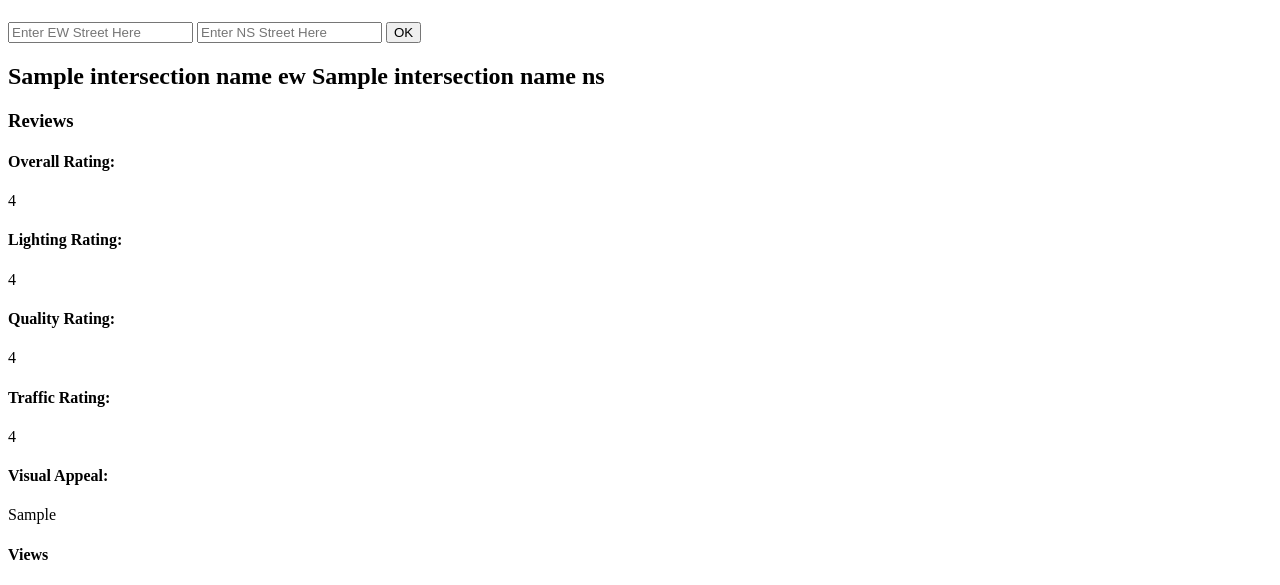
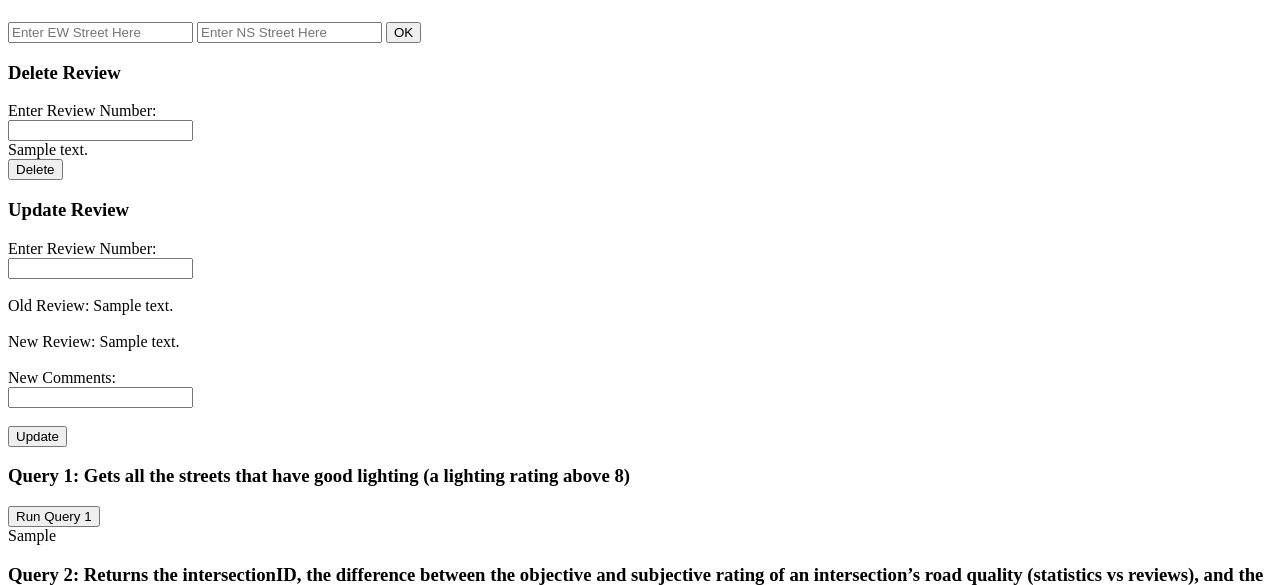
Before and after one commit to SmitPurohit/IlliniIntersections, a Flask app: template templates/index.html in a window 1280 px wide. Shown: the part 58-643 px from the top of the page. Run offline with Flask 2, Linux system fonts and the light colour scheme; the template is opened without the code that fills it: most values are stand-ins (such as "Sample title", 1, 10 or a date in 2020).

Commit message:
Shows updating reviews now

```diff
--- a/server.py
+++ b/server.py
@@ -7,7 +7,7 @@ app.config['SECRET_KEY'] = 'thecodex'
 
 # GARY HIGHWAY(ew) x NEAL SHORE(ns)
 
-@app.route('/home', methods=['POST', 'GET'])
+@app.route('/', methods=['POST', 'GET'])
 def home():
     if request.method == 'POST':
         # Insert Reviews
@@ -25,8 +25,10 @@ def home():
         if "update_submit" in request.form:
             review_number = request.form.get('reviewNumber')
             new_comment = request.form.get('updateField')
-            update_review(review_number, new_comment)
-            return render_template('index.html')
+            oldReview, newReview = update_review(review_number, new_comment)
+            return render_template('index.html',
+                                    reviewUpdateNew = newReview,
+                                    reviewUpdateOld = oldReview)
 
         # Delete Reviews
         if "delete_submit" in request.form:
@@ -45,6 +47,7 @@ def home():
         # show intersection and info given streets
         street_ew = request.form['ew']
         street_ns = request.form['ns']
+
         intersectionID, comments, overallRating, visualAppeal, lightingRating, qualityRating, trafficRating, views = get_intersection_info(street_ew, street_ns)
         return render_template('index.html',
                                 IntersectionNameEW=street_ew + ' &',
@@ -55,11 +58,12 @@ def home():
                                 lightingRating = lightingRating,
                                 qualityRating = qualityRating,
                                 trafficRating = trafficRating,
-                                viewURL = views
+                                viewURL = views,
+                                display="display:''"
                                 )
 
     else:
-        return render_template('index.html')
+        return render_template('index.html',display="display:none")
 
 
 @app.route('/signup')
--- a/templates/index.html
+++ b/templates/index.html
@@ -21,7 +21,7 @@
             </div>
     </form>
 
-    <div id="reviews" style="display:''">
+    <div id="reviews" style={{display}}>
         <h2 id="intersectionName">
            {{IntersectionNameEW}} {{IntersectionNameNS}}
         </h2>
@@ -181,11 +181,12 @@
         </h3>
         <form id="updateReviewForm" method="post">
             <label for="reviewNumber">Enter Review Number:</label><br>
-            <input type="text" id="reviewNumber" name="reviewNumber"><br>
-            {{reviewUpdate}}
-            <br>
+            <input type="text" id="reviewNumber" name="reviewNumber"><br><br>
+            Old Review: {{reviewUpdateOld}} <br><br>
+            New Review: {{reviewUpdateNew}}
+            <br><br>
             <label for="updateField">New Comments:</label><br>
-            <input type="text" id="updateField" name="updateField"><br>
+            <input type="text" id="updateField" name="updateField"><br><br>
             <input type="submit" name="update_submit" value="Update">
         </form>
     </div>
--- a/templates/styles.css
+++ b/templates/styles.css
@@ -1,3 +1,6 @@
 #commentsInput {
     height:50px;
 }
+#reviews {
+    display: none;
+}
--- a/utils/functions_back.py
+++ b/utils/functions_back.py
@@ -109,11 +109,17 @@ def update_review(review_number, comment):
     update_query = (f"UPDATE Reviews SET "
                     f"comments = '{comment}' "
                     f"WHERE reviewNumber = {review_number}")
+    search_query = (f"SELECT * FROM Reviews WHERE reviewNumber = {review_number}")
     cursor = database.cursor()
+    cursor.execute(search_query)
+    oldResult = cursor.fetchall()
     cursor.execute(update_query)
+    cursor.execute(search_query)
+    newResult = cursor.fetchall()
     database.commit()
     cursor.close()
     database.close()
+    return oldResult, newResult
 
 
 # Deletes a review within the database.
```
